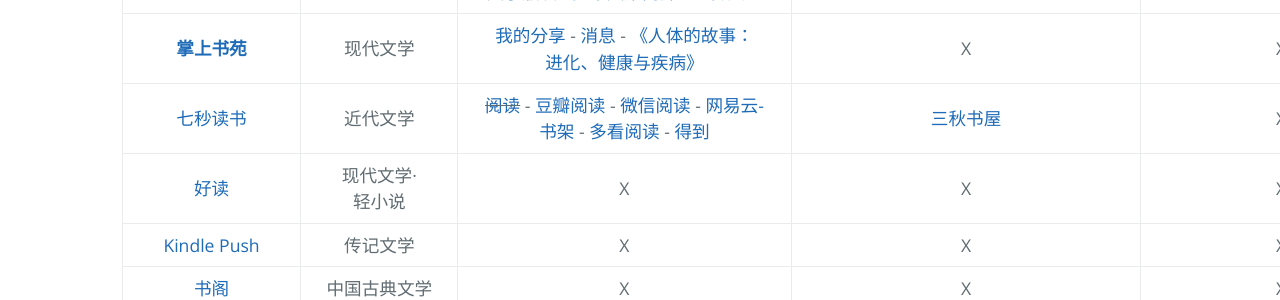
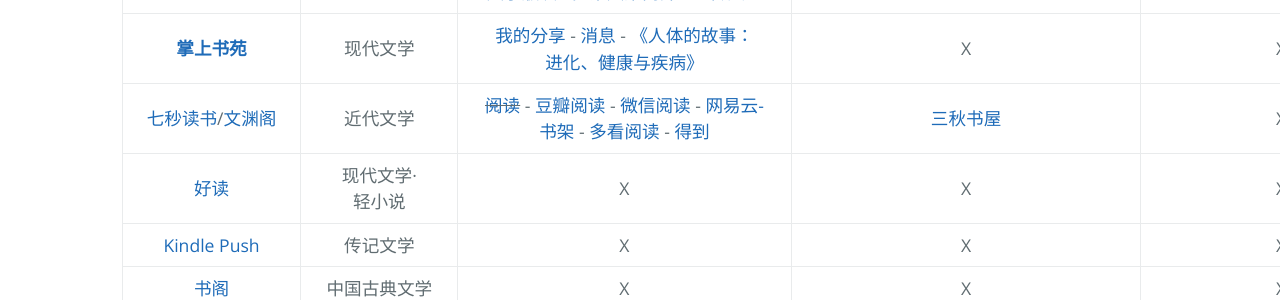
Before and after one commit to AmbroseRen/test, a Jekyll site: the page built from Library/BookSearch.md, in a window 1280 px wide and 900 px high, scrolled down 1376 px. Shown: the part 154-454 px from the top of the window. Built offline with Jekyll 4.4.1, drawn with Linux system fonts in a browser that asks for light colours; our own code applies the rules of GitHub Pages for plain Markdown files; the repository's description, which GitHub fills in, is left out.

Commit message:
Update BookSearch.md

```diff
--- a/Library/BookSearch.md
+++ b/Library/BookSearch.md
@@ -37,7 +37,7 @@
 | [恩京的书房](https://www.enjing.com/) | 传统文学 | [我是余欢水（如果没有明天）](https://www.kunnu.com/yuhuanshui/)•[副链](https://www.51shucheng.net/shehui/ruguomeiyoumingtian)•[书评](https://www.enjing.com/wenxue/32589.htm) - [云边有个小卖部](https://cdn.jsdelivr.net/gh/AmbroseRen/Picture@master/book/Literature/Poem/%E4%BA%91%E8%BE%B9%E6%9C%89%E4%B8%AA%E5%B0%8F%E5%8D%96%E9%83%A8%20-%20%E5%BC%A0%E5%98%89%E4%BD%B3.pdf)•[书评](https://www.enjing.com/wenxue/31436.htm) - [至暗时刻•书评](https://www.enjing.com/wenxue/32393.htm) | [小书屋站长被抓](https://www.douban.com/group/topic/180075768/)2019.9及其[后续](https://www.zhihu.com/question/401236809)影响 | 此站于2021.2初已删库跑路•[评论](https://www.enjing.com/renwensheke/32613.htm)/[开放 动态 透明 便民](https://wenshu.court.gov.cn/)容我呵呵 |
 | ~~[电子书世界](https://www.dzssj.com/)~~ | 现代文学 | [读客书库](https://www.dukeshuku.com/) - [vip](https://www.dzssj.com/vip/) - [书籍互助查询](http://www.ucdrs.superlib.net/) - [文学版块](https://www.dzssj.com/list.php?mod=forumdisplay&fid=39&typeid=1&filter=typeid&typeid=1&page=2) - [罗素文集简介](https://www.dzssj.com/book/353476/) - [上传入口](https://www.dzssj.com/forum.php?mod=post&action=newthread&fid=41) | X | X |
 | __[掌上书苑](https://www.soepub.com/)__ | 现代文学 | [我的分享](https://www.soepub.com/myspace/3) - [消息](https://www.soepub.com/discuzx33/home.php?mod=space&do=pm) - [《人体的故事：进化、健康与疾病》](https://www.soepub.com/496252) | X | X |
-| [七秒读书](https://www.7sbook.com/) | 近代文学 | ~~[阅读](https://www.7sbook.com/disk/index.html)~~ - [豆瓣阅读](https://read.douban.com/bookshelf/) - [微信阅读](https://weread.qq.com/) - [网易云-书架](https://yuedu.163.com/shelf.do?operation=query_current) - [多看阅读](https://www.duokan.com/u/favourite) - [得到](https://www.dedao.cn/) | [三秋书屋](https://www.sanqiu.cc/) | X |
+| [七秒读书](https://www.7sebook.com/)/[文渊阁](https://wenyuange.org/) | 近代文学 | ~~[阅读](https://www.7sbook.com/disk/index.html)~~ - [豆瓣阅读](https://read.douban.com/bookshelf/) - [微信阅读](https://weread.qq.com/) - [网易云-书架](https://yuedu.163.com/shelf.do?operation=query_current) - [多看阅读](https://www.duokan.com/u/favourite) - [得到](https://www.dedao.cn/) | [三秋书屋](https://www.sanqiu.cc/) | X |
 | [好读](http://www.haodoo.net/) | 现代文学·轻小说 | X | X | X |
 | [Kindle Push](https://book.einverne.info/) | 传记文学 | X | X | X |
 | [书阁](https://new.shuge.org/collections/) | 中国古典文学 | X | X | X |
```
